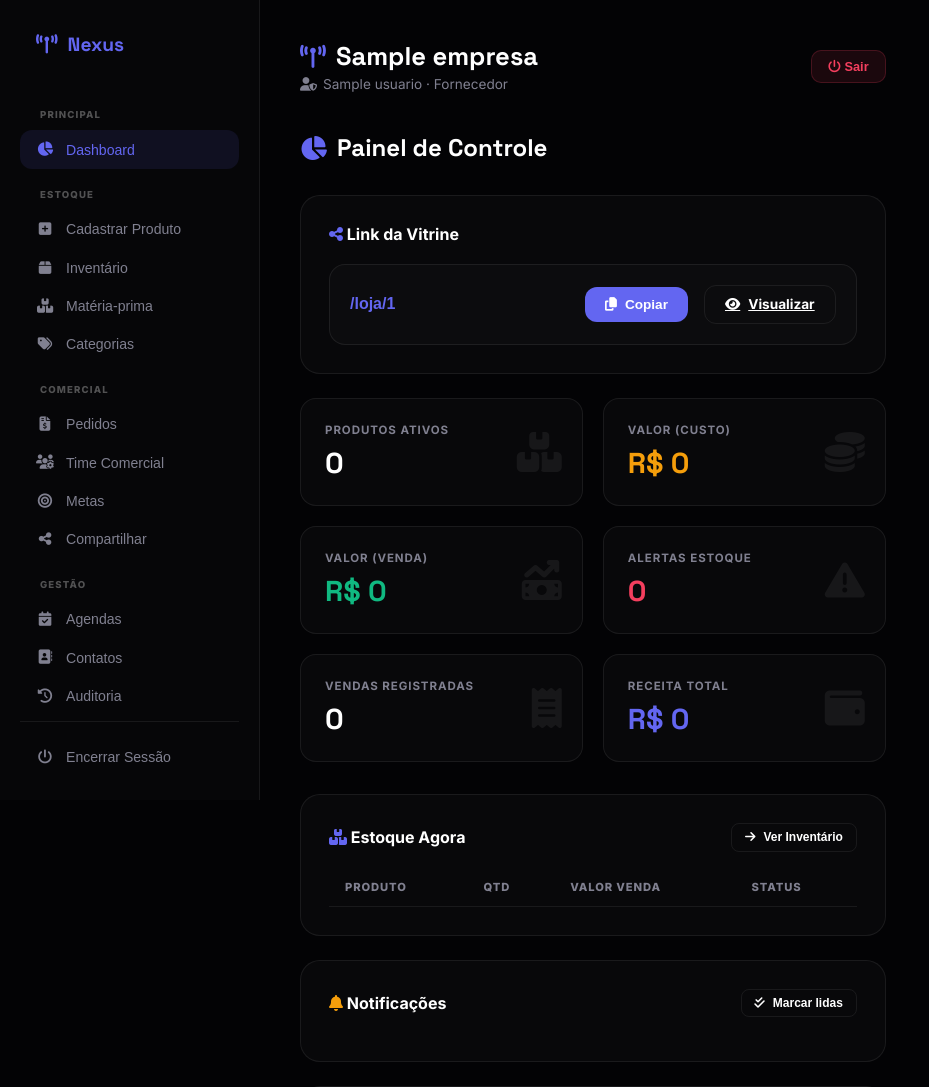
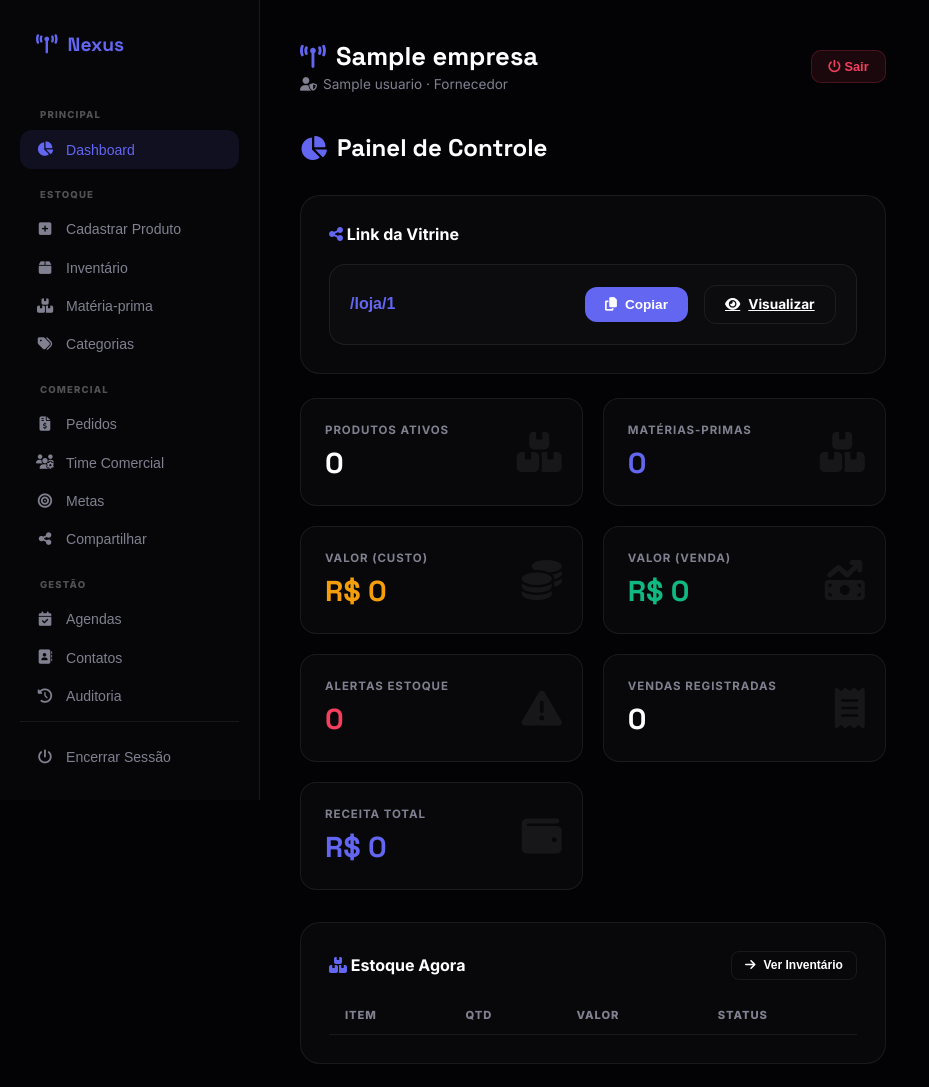
Before and after one commit to brebosf08-collab/nexus-sistema, a Flask app: template templates/fornecedor.html in a window 1280 px wide. Shown: the top 1087 px of the page, without its empty margins (0-929 px from the left). Run offline with Flask 3, Linux system fonts and the light colour scheme; the template is opened without the code that fills it: most values are stand-ins (such as "Sample title", 1, 10 or a date in 2020); lists and menus that the app fills with data are empty; some libraries are stand-ins or nearby versions.

Commit message:
Atualiza dashboard e notificacoes de estoque

```diff
--- a/templates/fornecedor.html
+++ b/templates/fornecedor.html
@@ -158,6 +158,7 @@
     </div>
     <div class="stats-grid">
       <div class="stat-card"><div class="label">Produtos Ativos</div><div class="value" id="d-produtos">0</div><i class="fas fa-boxes"></i></div>
+      <div class="stat-card"><div class="label">Matérias-primas</div><div class="value" id="d-materias" style="color:var(--accent)">0</div><i class="fas fa-boxes-stacked"></i></div>
       <div class="stat-card"><div class="label">Valor (Custo)</div><div class="value" id="d-custo" style="color:var(--amber)">R$ 0</div><i class="fas fa-coins"></i></div>
       <div class="stat-card"><div class="label">Valor (Venda)</div><div class="value" id="d-valor" style="color:var(--green)">R$ 0</div><i class="fas fa-money-bill-trend-up"></i></div>
       <div class="stat-card"><div class="label">Alertas Estoque</div><div class="value" id="d-baixos" style="color:var(--red)">0</div><i class="fas fa-triangle-exclamation"></i></div>
@@ -171,14 +172,14 @@
     </div>
     <div id="card-alertas" class="card" style="display:none;margin-bottom:1.5rem">
       <h3><i class="fas fa-triangle-exclamation" style="color:var(--red)"></i> Alertas de Estoque</h3>
-      <div class="table-wrap"><table><thead><tr><th>Produto</th><th>Atual</th><th>Mínimo</th><th>Ação</th></tr></thead><tbody id="tb-alertas"></tbody></table></div>
+      <div class="table-wrap"><table><thead><tr><th>Item</th><th>Tipo</th><th>Atual</th><th>Mínimo</th><th>Ação</th></tr></thead><tbody id="tb-alertas"></tbody></table></div>
     </div>
     <div class="card">
       <div style="display:flex;justify-content:space-between;align-items:center;margin-bottom:1rem;gap:1rem;flex-wrap:wrap">
         <h3 style="margin:0"><i class="fas fa-boxes-stacked" style="color:var(--accent)"></i> Estoque Agora</h3>
         <button class="btn btn-sm btn-outline" onclick="navTo('estoque')"><i class="fas fa-arrow-right"></i> Ver Inventário</button>
       </div>
-      <div class="table-wrap"><table><thead><tr><th>Produto</th><th>Qtd</th><th>Valor Venda</th><th>Status</th></tr></thead><tbody id="tb-dashboard-estoque"></tbody></table></div>
+      <div class="table-wrap"><table><thead><tr><th>Item</th><th>Qtd</th><th>Valor</th><th>Status</th></tr></thead><tbody id="tb-dashboard-estoque"></tbody></table></div>
     </div>
     <div class="card">
       <div style="display:flex;justify-content:space-between;align-items:center;margin-bottom:1rem;gap:1rem;flex-wrap:wrap">
@@ -665,38 +666,45 @@ function copiarLink(){
 
 // ── DASHBOARD ──────────────────────────────────────────────────
 let chartInst=null;
+let dashboardAlertasCache=[];
 async function loadDashboard(){
   try{
-    const [prods,pedidos]=await Promise.all([api('/api/produtos'),api('/api/pedidos')]);
+    const [prods,materias,pedidos]=await Promise.all([api('/api/estoque/produtos'),api('/api/estoque/materias-primas'),api('/api/pedidos')]);
     // Garantir arrays válidos
     const prodArray=Array.isArray(prods)?prods:[];
+    const materiasArray=Array.isArray(materias)?materias:[];
     const pedidosArray=Array.isArray(pedidos)?pedidos:[];
 
     // Contadores básicos
     document.getElementById('d-produtos').textContent=prodArray.length;
+    const dm=document.getElementById('d-materias');if(dm)dm.textContent=materiasArray.length;
     document.getElementById('d-pedidos').textContent=pedidosArray.length;
 
     // Custo e venda calculados dos produtos
     const totalCusto=prodArray.reduce((s,p)=>s+Number(p.custo||0)*Number(p.quantidade||0),0);
     const totalVenda=prodArray.reduce((s,p)=>s+Number(p.preco||0)*Number(p.quantidade||0),0);
+    const totalMateria=materiasArray.reduce((s,m)=>s+Number(m.custo_unitario||m.custo||0)*Number(m.quantidade||0),0);
     const totalReceita=pedidosArray.reduce((s,p)=>s+Number(p.total||0),0);
-    document.getElementById('d-custo').textContent=fmt(totalCusto);
+    document.getElementById('d-custo').textContent=fmt(totalCusto+totalMateria);
     document.getElementById('d-valor').textContent=fmt(totalVenda);
     document.getElementById('d-receita').textContent=fmt(totalReceita);
 
     // Alertas de estoque
-    const baixos=prodArray.filter(p=>Number(p.quantidade||0)<=Number(p.minimo||0));
+    const baixosProdutos=prodArray.filter(p=>Number(p.quantidade||0)<=Number(p.minimo||0)).map(p=>({tipo:'Produto',sec:'estoque',nome:p.nome,quantidade:Number(p.quantidade||0),minimo:Number(p.minimo||0),unidade:'un'}));
+    const baixasMaterias=materiasArray.filter(m=>Number(m.quantidade||0)<=Number(m.minimo||0)).map(m=>({tipo:'Matéria-prima',sec:'materias',nome:m.nome,quantidade:Number(m.quantidade||0),minimo:Number(m.minimo||0),unidade:m.unidade||'un'}));
+    const baixos=[...baixosProdutos,...baixasMaterias];
+    dashboardAlertasCache=baixos;
     document.getElementById('d-baixos').textContent=baixos.length;
     if(baixos.length>0){
       document.getElementById('card-alertas').style.display='block';
       const tb=document.getElementById('tb-alertas');
-      tb.innerHTML=baixos.map(p=>`<tr><td><b>${p.nome}</b></td><td><span class="badge ${p.quantidade==0?'badge-zero':'badge-low'}">${p.quantidade}</span></td><td>${p.minimo}</td><td><button class="btn btn-sm btn-success" onclick="navTo('estoque')"><i class="fas fa-plus"></i> Repor</button></td></tr>`).join('');
-      baixos.forEach(p=>{if(p.quantidade==0)notif(`🔴 Produto ZERADO: ${p.nome}`,'error');else notif(`⚠️ Estoque baixo: ${p.nome} (${p.quantidade} un.)`,'warn');});
+      tb.innerHTML=baixos.map(p=>`<tr><td><b>${escapeHtml(p.nome)}</b></td><td>${p.tipo}</td><td><span class="badge ${p.quantidade==0?'badge-zero':'badge-low'}">${p.quantidade} ${escapeHtml(p.unidade)}</span></td><td>${p.minimo} ${escapeHtml(p.unidade)}</td><td><button class="btn btn-sm btn-success" onclick="navTo('${p.sec}')"><i class="fas fa-plus"></i> Repor</button></td></tr>`).join('');
+      notificarAlertasEstoque(baixos);
     }else{
       document.getElementById('card-alertas').style.display='none';
     }
 
-    renderDashboardEstoque(prodArray);
+    renderDashboardEstoque(prodArray,materiasArray);
 
     // Meta destaque
     const metas=getMetas();
@@ -716,21 +724,63 @@ async function loadDashboard(){
   verificarReunioes();
 }
 
-function renderDashboardEstoque(prods){
+function statusEstoqueQuantidade(qtd,minimo){
+  qtd=Number(qtd||0);
+  minimo=Number(minimo||0);
+  if(qtd<=0)return 'zerado';
+  if(qtd<=minimo)return 'baixo';
+  return 'ok';
+}
+
+function notificarAlertasEstoque(alertas){
+  if(!Array.isArray(alertas)||!alertas.length)return;
+  let vistos={};
+  try{vistos=JSON.parse(sessionStorage.getItem('nexus_alertas_estoque')||'{}')||{};}catch(e){vistos={};}
+  const hoje=new Date().toISOString().slice(0,10);
+  alertas.slice(0,5).forEach(a=>{
+    const key=`${hoje}:${a.tipo}:${a.nome}:${a.quantidade}`;
+    if(vistos[key])return;
+    vistos[key]=true;
+    const msg=a.quantidade<=0?`${a.tipo} zerado: ${a.nome}`:`${a.tipo} baixo: ${a.nome} (${a.quantidade} ${a.unidade})`;
+    notif(msg,a.quantidade<=0?'error':'warn');
+  });
+  try{sessionStorage.setItem('nexus_alertas_estoque',JSON.stringify(vistos));}catch(e){}
+}
+
+function renderDashboardEstoque(prods,materias=[]){
   const tb=document.getElementById('tb-dashboard-estoque');
   if(!tb)return;
-  const ordenados=[...prods].sort((a,b)=>{
-    const sa=statusProduto(a),sb=statusProduto(b);
+  const itens=[
+    ...prods.map(p=>({
+      nome:p.nome,
+      tipo:'Produto',
+      quantidade:Number(p.quantidade||0),
+      minimo:Number(p.minimo||0),
+      unidade:'un',
+      valor:Number(p.preco||0)*Number(p.quantidade||0),
+      sec:'estoque'
+    })),
+    ...materias.map(m=>({
+      nome:m.nome,
+      tipo:'Matéria-prima',
+      quantidade:Number(m.quantidade||0),
+      minimo:Number(m.minimo||0),
+      unidade:m.unidade||'un',
+      valor:Number(m.custo_unitario||m.custo||0)*Number(m.quantidade||0),
+      sec:'materias'
+    }))
+  ];
+  const ordenados=itens.sort((a,b)=>{
+    const sa=statusEstoqueQuantidade(a.quantidade,a.minimo),sb=statusEstoqueQuantidade(b.quantidade,b.minimo);
     const peso={zerado:0,baixo:1,ok:2};
     return (peso[sa]-peso[sb]) || Number(a.quantidade||0)-Number(b.quantidade||0);
   }).slice(0,8);
   tb.innerHTML=ordenados.length?ordenados.map(p=>{
-    const st=statusProduto(p);
+    const st=statusEstoqueQuantidade(p.quantidade,p.minimo);
     const cls=st==='zerado'?'badge-zero':st==='baixo'?'badge-low':'badge-ok';
     const txt=st==='zerado'?'Zerado':st==='baixo'?'Baixo':'OK';
-    const valor=Number(p.preco||0)*Number(p.quantidade||0);
-    return `<tr><td><b>${escapeHtml(p.nome)}</b></td><td>${Number(p.quantidade||0)}</td><td style="color:var(--green)">${fmt(valor)}</td><td><span class="badge ${cls}">${txt}</span></td></tr>`;
-  }).join(''):'<tr><td colspan="4" style="text-align:center;color:var(--muted);padding:1.5rem">Nenhum produto cadastrado</td></tr>';
+    return `<tr><td><b>${escapeHtml(p.nome)}</b><div style="font-size:0.78rem;color:var(--muted);margin-top:0.2rem">${escapeHtml(p.tipo)}</div></td><td>${p.quantidade} ${escapeHtml(p.unidade)}</td><td style="color:var(--green)">${fmt(p.valor)}</td><td><span class="badge ${cls}">${txt}</span></td></tr>`;
+  }).join(''):'<tr><td colspan="4" style="text-align:center;color:var(--muted);padding:1.5rem">Nenhum estoque cadastrado</td></tr>';
 }
 
 async function loadAvisos(){
@@ -738,16 +788,34 @@ async function loadAvisos(){
   if(!box)return;
   try{
     const avisos=await api('/api/avisos?nao_lidos=1');
-    box.innerHTML=avisos.length?avisos.slice(0,6).map(a=>`
+    const alertas=(dashboardAlertasCache||[]).slice(0,4).map(a=>`
+      <div style="border:1px solid var(--border);border-radius:14px;padding:1rem;background:rgba(245,158,11,0.08);display:flex;justify-content:space-between;gap:1rem;align-items:flex-start">
+        <div>
+          <div style="font-weight:800">${a.quantidade<=0?'Estoque zerado':'Estoque baixo'}: ${escapeHtml(a.nome)}</div>
+          <div style="color:var(--muted);font-size:0.82rem;margin-top:0.35rem">${escapeHtml(a.tipo)} com ${a.quantidade} ${escapeHtml(a.unidade)}. Mínimo: ${a.minimo} ${escapeHtml(a.unidade)}.</div>
+        </div>
+        <button class="btn btn-sm btn-outline" onclick="navTo('${a.sec}')"><i class="fas fa-arrow-right"></i></button>
+      </div>`);
+    const avisosApi=(Array.isArray(avisos)?avisos:[]).slice(0,Math.max(0,6-alertas.length)).map(a=>`
       <div style="border:1px solid var(--border);border-radius:14px;padding:1rem;background:rgba(255,255,255,0.02);display:flex;justify-content:space-between;gap:1rem;align-items:flex-start">
         <div>
           <div style="font-weight:800">${escapeHtml(a.titulo)}</div>
           <div style="color:var(--muted);font-size:0.82rem;margin-top:0.35rem">${escapeHtml(a.mensagem||'')}</div>
         </div>
         <button class="btn btn-sm btn-outline" onclick="marcarAvisoLido(${a.id})"><i class="fas fa-check"></i></button>
-      </div>`).join(''):'<div style="color:var(--muted);padding:1rem;border:1px solid var(--border);border-radius:14px">Nenhuma notificação nova.</div>';
+      </div>`);
+    const cards=[...alertas,...avisosApi];
+    box.innerHTML=cards.length?cards.join(''):'<div style="color:var(--muted);padding:1rem;border:1px solid var(--border);border-radius:14px">Nenhuma notificação nova.</div>';
   }catch(e){
-    box.innerHTML='<div style="color:var(--muted);padding:1rem;border:1px solid var(--border);border-radius:14px">Notificações indisponíveis no momento.</div>';
+    const alertas=(dashboardAlertasCache||[]).slice(0,4);
+    box.innerHTML=alertas.length?alertas.map(a=>`
+      <div style="border:1px solid var(--border);border-radius:14px;padding:1rem;background:rgba(245,158,11,0.08);display:flex;justify-content:space-between;gap:1rem;align-items:flex-start">
+        <div>
+          <div style="font-weight:800">${a.quantidade<=0?'Estoque zerado':'Estoque baixo'}: ${escapeHtml(a.nome)}</div>
+          <div style="color:var(--muted);font-size:0.82rem;margin-top:0.35rem">${escapeHtml(a.tipo)} com ${a.quantidade} ${escapeHtml(a.unidade)}. Mínimo: ${a.minimo} ${escapeHtml(a.unidade)}.</div>
+        </div>
+        <button class="btn btn-sm btn-outline" onclick="navTo('${a.sec}')"><i class="fas fa-arrow-right"></i></button>
+      </div>`).join(''):'<div style="color:var(--muted);padding:1rem;border:1px solid var(--border);border-radius:14px">Notificações indisponíveis no momento.</div>';
   }
 }
 
```
